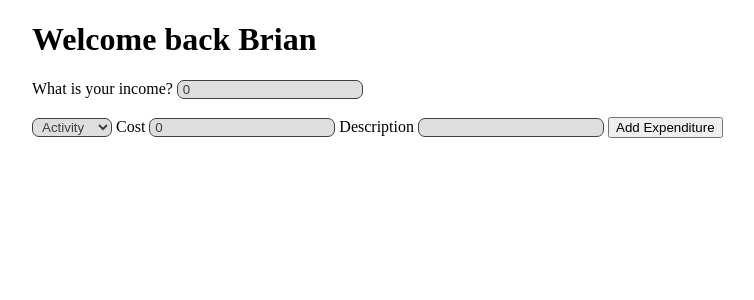
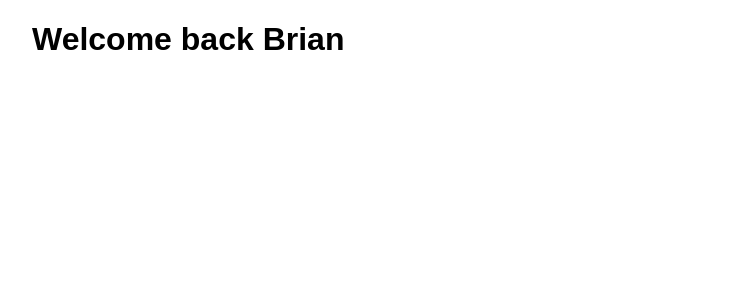
Before and after one commit to BashouT/svelteBudget, a SvelteKit app: page / in a window 1280 px wide. Shown: the top 300 px of the page, without its empty margins (158-912 px from the left). Built offline with nearby package versions, Linux system fonts and the light colour scheme.

Commit message:
Create layout page and restructure pages

```diff
--- a/src/components/Expenditures.svelte
+++ b/src/components/Expenditures.svelte
@@ -4,7 +4,7 @@
 	import { expenditures, income } from '../stores';
 
 	let amountSpent: number = 0;
-	let category: SpendCategory = SpendCategory.Activity;
+	let category: SpendCategory = SpendCategory.Bill;
 	let description: string = '';
 	let selectListCategories: SpendCategory[] = Object.values(SpendCategory);
 
--- a/src/components/Intro.svelte
+++ b/src/components/Intro.svelte
@@ -1,14 +1,6 @@
 <script>
-	import { expenditures } from '../stores';
-	import Expenditures from '../components/Expenditures.svelte';
-	import Summary from '../components/Summary.svelte';
+    // TODO: Hook up to storage to pull existing data if correct GUID provided
     let name = "Brian";
 </script>
 
 <h1>Welcome back {name}</h1>
-
-<Expenditures />
-
-{#if $expenditures.length > 0}
-    <Summary />
-{/if}
--- a/src/components/Summary.svelte
+++ b/src/components/Summary.svelte
@@ -58,7 +58,7 @@
 
 	.summary-module {
 		background-color: rgb(250, 250, 250);
-		border-radius: 25px;
+		border-radius: 7px;
 		text-align: center;
 		margin: auto;
 		width: 65%;
--- /dev/null
+++ b/src/routes/+layout.svelte
@@ -0,0 +1,22 @@
+<script lang="ts">
+    import Intro from '../components/Intro.svelte'
+</script>
+
+
+<div class="container">
+	<Intro />
+    <slot />
+</div>
+
+
+<style>
+	.container {
+		width: 100%;
+		max-width: 900px;
+		margin: auto;
+	}
+
+	:global(*) {
+		font-family: Arial, Helvetica, sans-serif;
+	}
+</style>
--- a/src/routes/+page.svelte
+++ b/src/routes/+page.svelte
@@ -1,15 +1,3 @@
 <script lang="ts">
 	import Intro from '../components/Intro.svelte';
 </script>
-
-<div class="container">
-	<Intro />
-</div>
-
-<style>
-	.container {
-		width: 100%;
-		max-width: 900px;
-		margin: auto;
-	}
-</style>
--- /dev/null
+++ b/src/routes/monthly/+page.svelte
@@ -0,0 +1,5 @@
+<script lang="ts">
+	import Weekly from '../../components/Monthly.svelte';
+</script>
+
+<Weekly />
```
Also changed, not shown: src/components/Monthly.svelte (added, +11 -0 lines).
